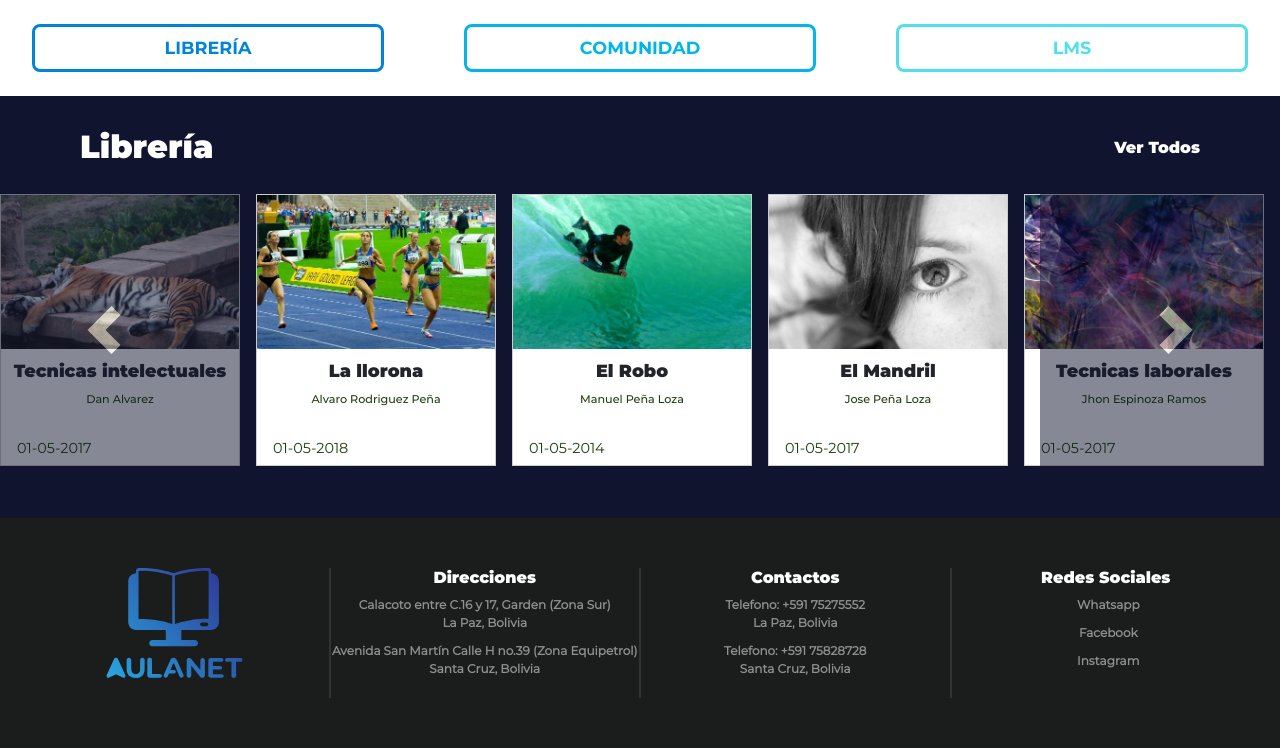
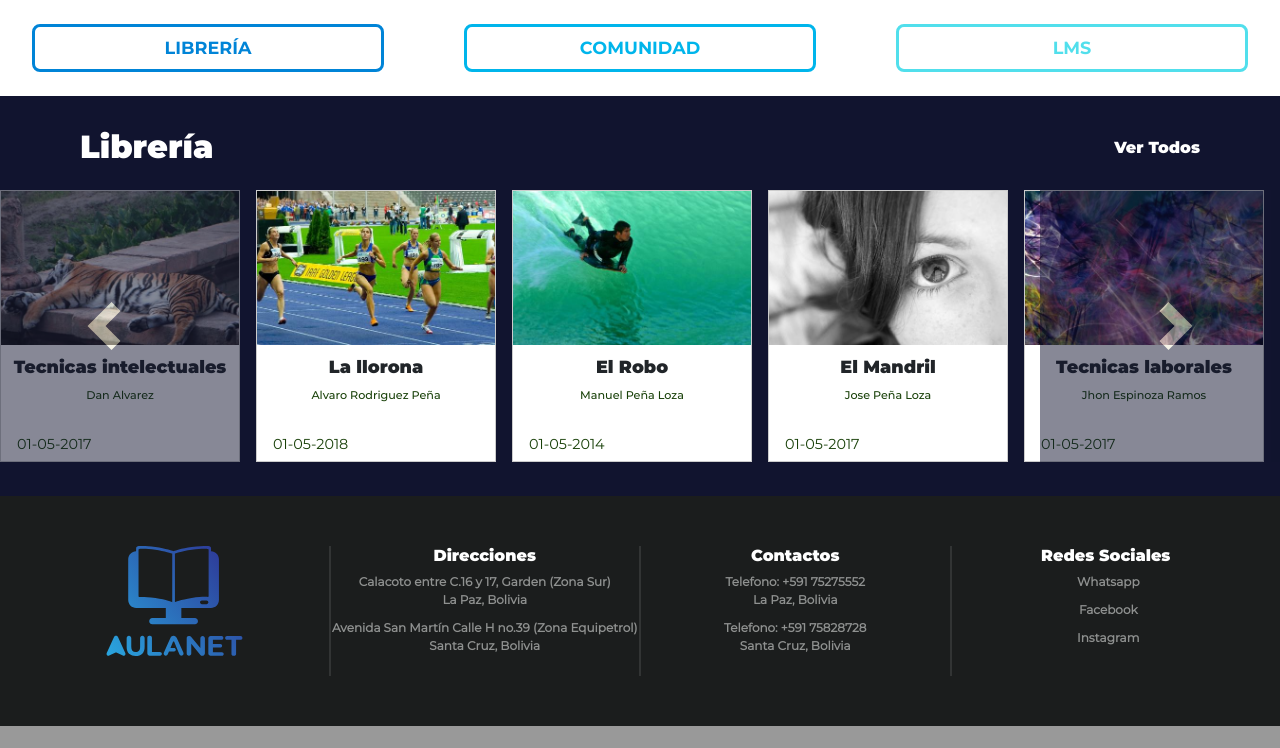
Before and after one commit to Etygit607/aulavirtual, a Django app: page / in a window 1280 px wide. Shown: the part 704-1452 px from the top of the page. After the commit the page ends 1430 px from the top, so only its background shows below. Run offline with Django 3.2, Linux system fonts and the light colour scheme; some libraries are stand-ins or nearby versions.

Commit message:
corrected styles

```diff
--- a/app/static/app/css/app.css
+++ b/app/static/app/css/app.css
@@ -406,12 +406,14 @@ a:hover{
   width: 100%;
   align-content: center;
   padding: 2rem 0;
+  height: 25rem;
 }
 
 .container-head{
   width: 100%;
   display: block;
   clear: both;
+  height: 2rem;
 }
 
 .container-head h2{
@@ -435,8 +437,7 @@ a:hover{
   overflow: hidden;
   height: 17rem;
   position: relative;
-  margin-top: 20px;
-  margin-bottom: 20px;
+  margin: 1rem 0;
 }
 
 #container-carousel .arrow{
```
